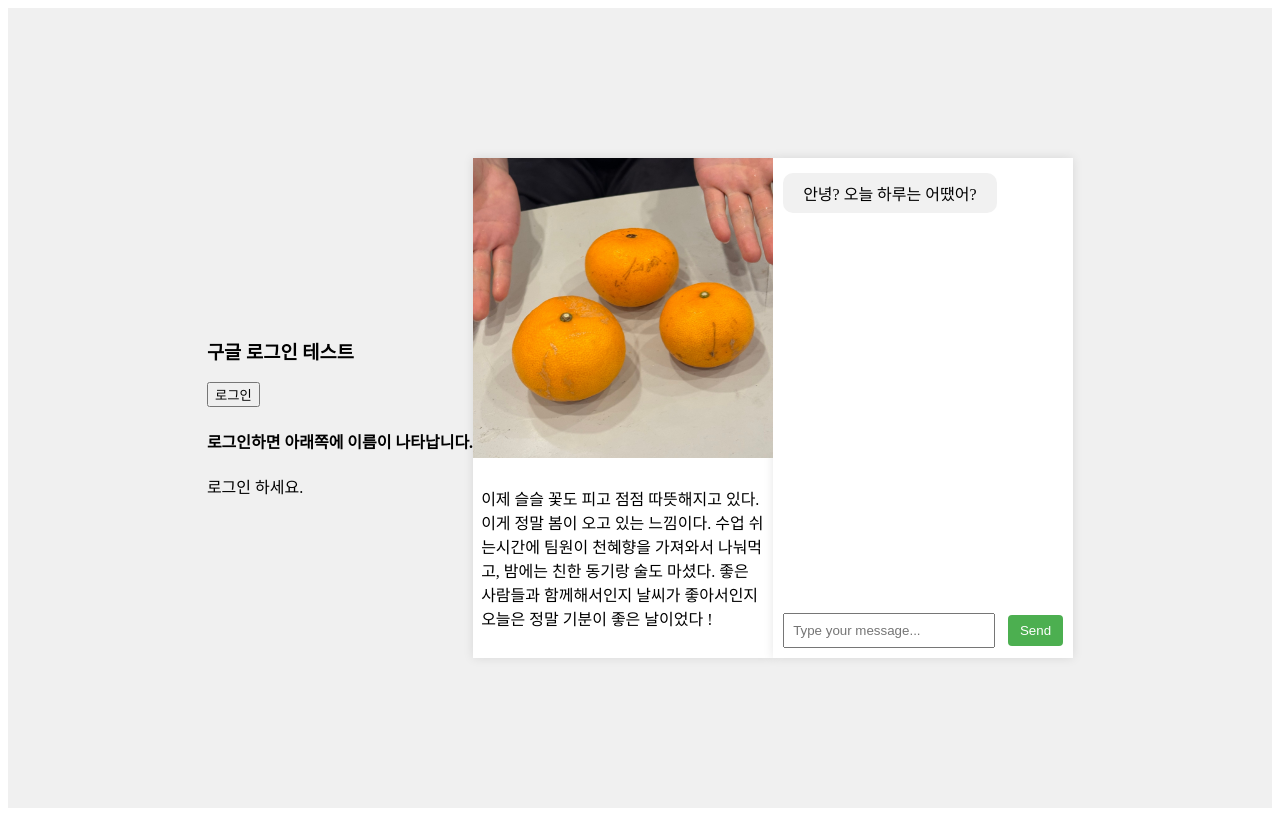
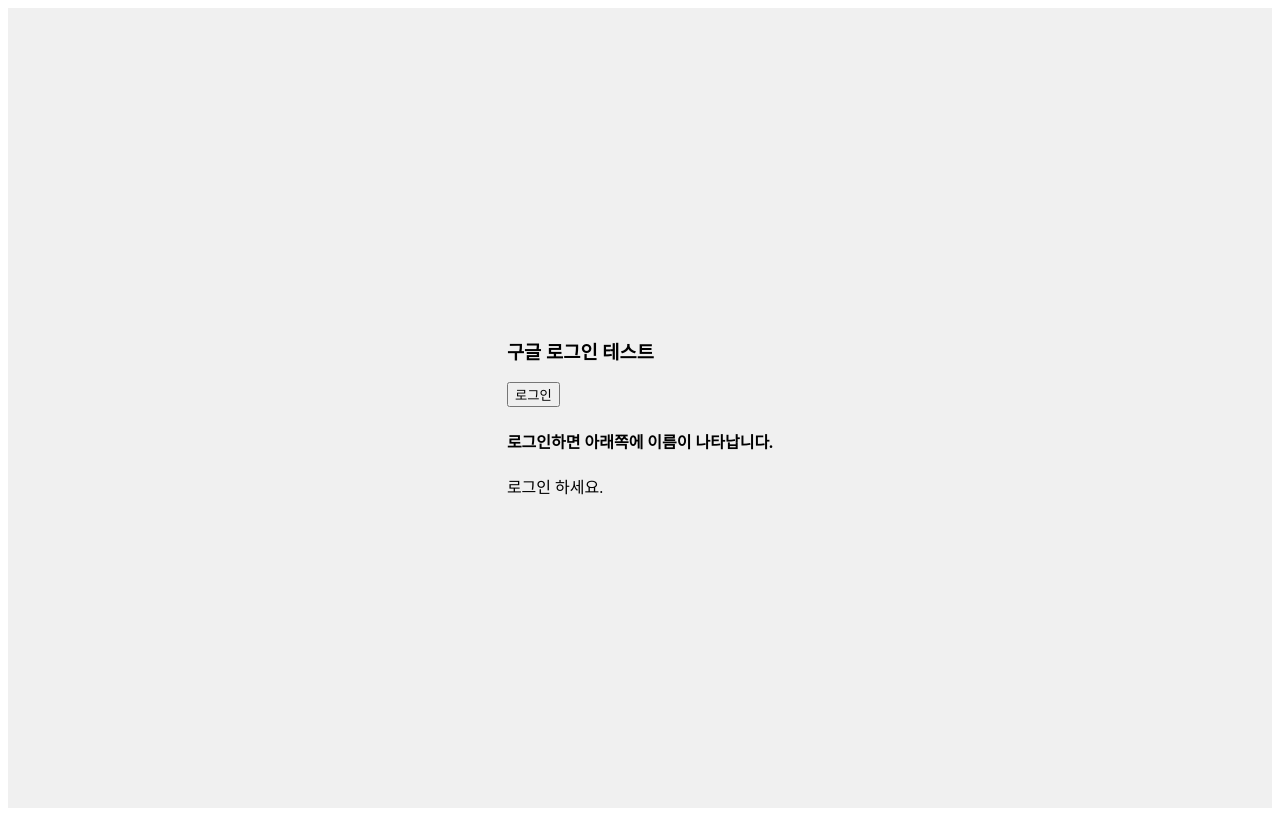
Before and after one commit to CAU-DM/DearMe_DEMO, a React (Create React App) app in the folder frontend/: page / in a window 1280 px wide. Built offline with nearby package versions, Linux system fonts and the light colour scheme; no server answers.

Commit message:
Update App.js : user login page 구현

```diff
--- a/frontend/src/App.js
+++ b/frontend/src/App.js
@@ -8,6 +8,8 @@ function App() {
   const [messages, setMessages] = useState([
     { text: "안녕? 오늘 하루는 어땠어?", sender: "gpt" },
   ]);
+  const [user, setUser] = useState(null);
+
   const dt_0 =
     "이제 슬슬 꽃도 피고 점점 따뜻해지고 있다. 이게 정말 봄이 오고 있는 느낌이다. 수업 쉬는시간에 팀원이 천혜향을 가져와서 나눠먹고, 밤에는 친한 동기랑 술도 마셨다. 좋은 사람들과 함께해서인지 날씨가 좋아서인지 오늘은 정말 기분이 좋은 날이었다 !";
   const dt_1 = "오늘은 참 재미있는 하루였다!";
@@ -18,9 +20,14 @@ function App() {
 
   return (
     <div className="App">
-      <OAuthTest />
-      <FeedPage feeds={feeds} />
-      <ChatWindow messages={messages} setMessages={setMessages} />
+      {!user ? (
+        <OAuthTest onLogin={setUser} />
+      ) : (
+        <>
+          <FeedPage feeds={feeds} />
+          <ChatWindow messages={messages} setMessages={setMessages} />
+        </>
+      )}
     </div>
   );
 }
```
